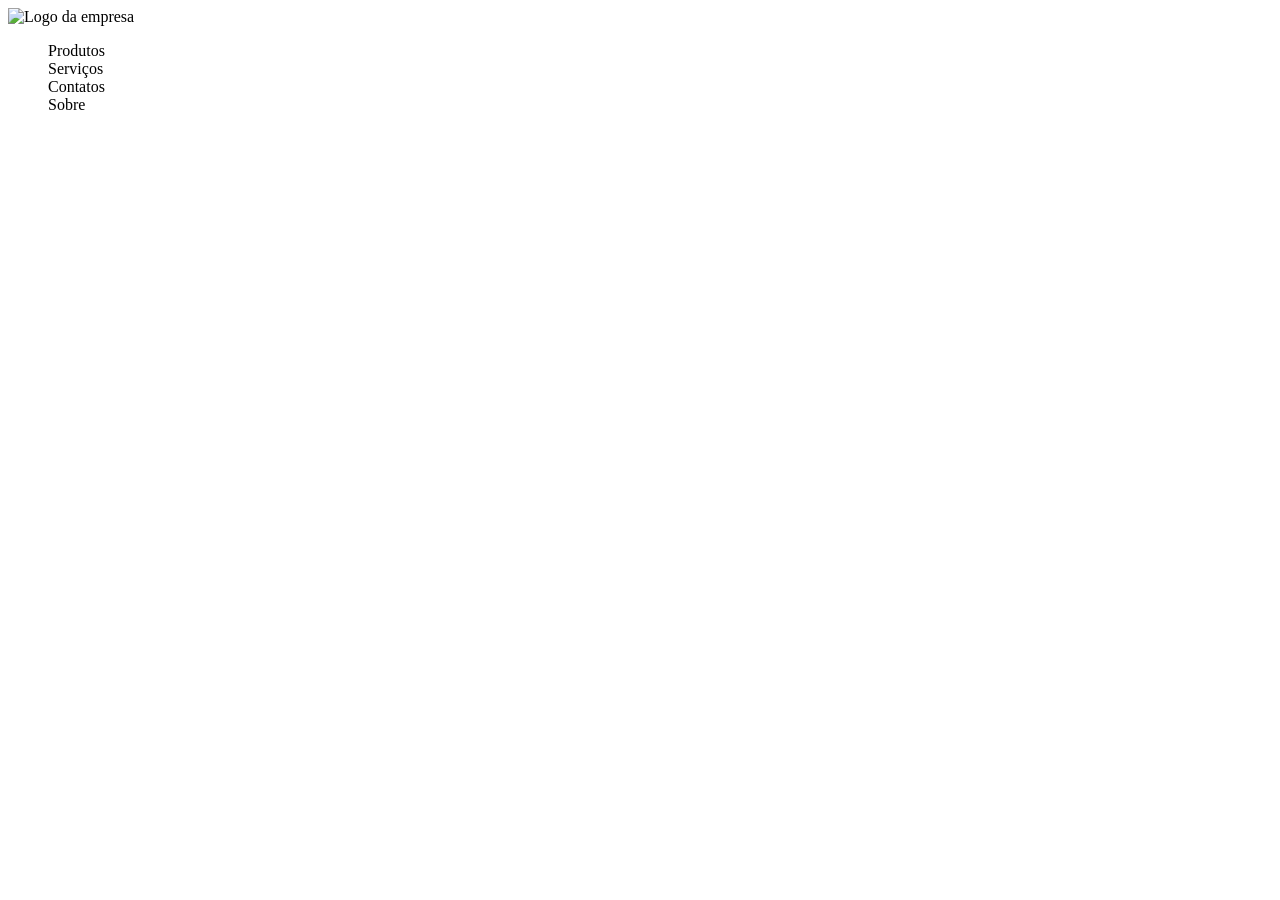
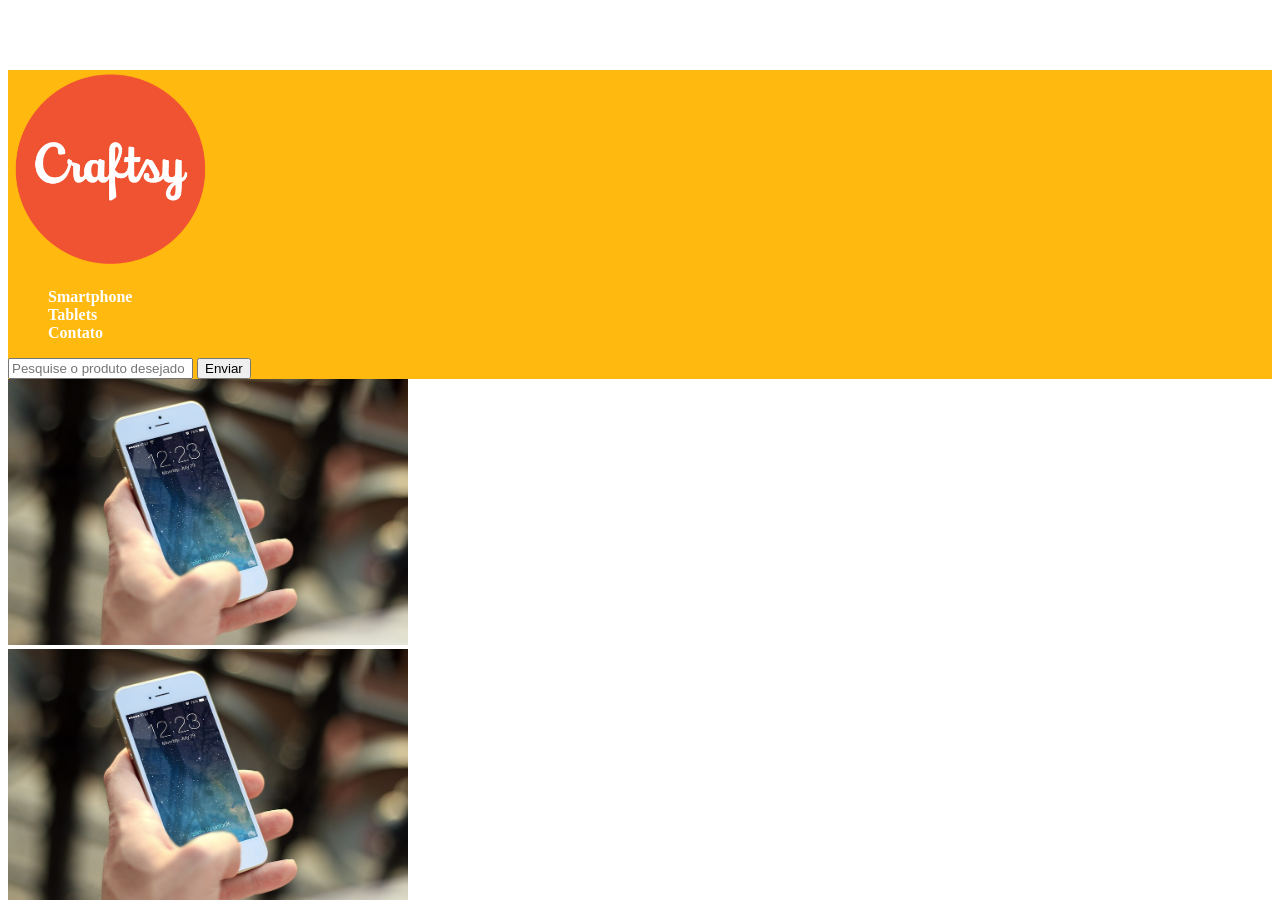
Before and after one commit to delova/DH-FS-0521, a plain HTML site: page aula10/index.html in a window 1280 px wide. Shown: the top 900 px of the page. Before the commit the page ends 800 px from the top, so only its background shows below. Drawn offline with Linux system fonts and the light colour scheme; files that its build step writes are made by us from their sources.

Commit message:
Adicionando arquivos da aula10

```diff
--- /dev/null
+++ b/aula10/css/style.css
@@ -0,0 +1,24 @@
+/**
+Existem 3 formas de aplicar estilo:
+→ Diretamente na tag;
+→ utilizando classes aplicadas nas tags;
+→ utilizando ids aplicados nas tags. (#)
+**/
+
+
+header{
+    height: 10%;
+    width: 100%;
+    background-color: #ffb90f;
+    margin-top: 70px;
+}
+
+#navhd{
+    color: white;
+    display: inline-block;
+}
+
+#imagens img{
+    width: 400px;
+    position: relative;
+}
--- a/aula10/index.html
+++ b/aula10/index.html
@@ -3,18 +3,49 @@
     <head>
         <meta charset="utf-8">
         <title>Craftsy</title>
+        <link rel="stylesheet" href="/xampp/htdocs/DH-FS-0521/aula10/css/style.css">
     </head>
     <body>
         <header>
-            <div><img src="/xampp/htdocs/DH-FS-0521/aula10/img/logo.png" width="100"   alt="Logo da empresa" </div>
-            <nav>
+            <nav id="navhd">
+                <div><img src="./img/logo.png" width="200" alt="Logo da empresa"></div>
                 <ul type="none" >
-                    <li>Produtos</li>
-                    <li>Serviços</li>
-                    <li>Contatos</li>
-                    <li>Sobre</li>
+                    <li><strong>Smartphone</strong></li>
+                    <li><strong>Tablets</strong></li>
+                    <li><strong>Contato</strong></li>
                 </ul>
+                <form>
+                    <input type="text" placeholder="Pesquise o produto desejado">
+                    <button>Enviar</button>
+                </form>
             </nav>
         </header>
+        <section id="imagens">
+            <div><img src="./img/product-1.jpg" alt="Produto1"></div>
+        </section>
+        <section id="imagens">
+            <div><img src="./img/product-1.jpg" alt="Produto1"></div>
+        </section>
+        <section id="imagens">
+            <div><img src="./img/product-1.jpg" alt="Produto1"></div>
+        </section>
+        <section id="imagens">
+            <div><img src="./img/product-1.jpg" alt="Produto1"></div>
+        </section>
+        <section id="imagens">
+            <div><img src="./img/product-1.jpg" alt="Produto1"></div>
+        </section>
+        <section id="imagens">
+            <div><img src="./img/product-1.jpg" alt="Produto1"></div>
+        </section>
+        <section id="imagens">
+            <div><img src="./img/product-1.jpg" alt="Produto1"></div>
+        </section>
+        <section id="imagens">
+            <div><img src="./img/product-1.jpg" alt="Produto1"></div>
+        </section>
+        <section id="imagens">
+            <div><img src="./img/product-1.jpg" alt="Produto1"></div>
+        </section>
     </body>
 </html>
```
